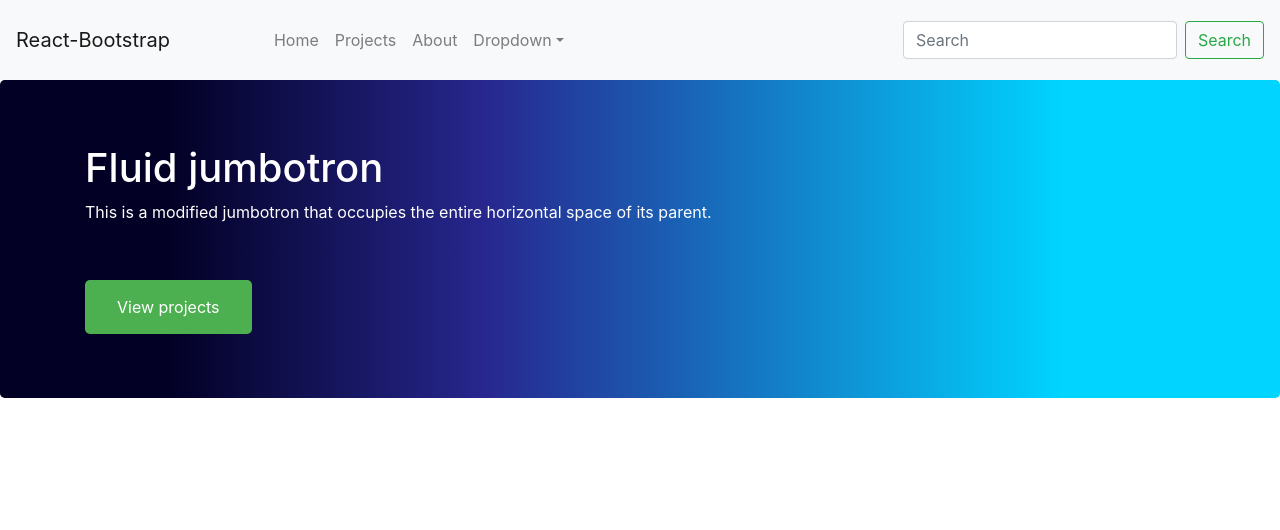
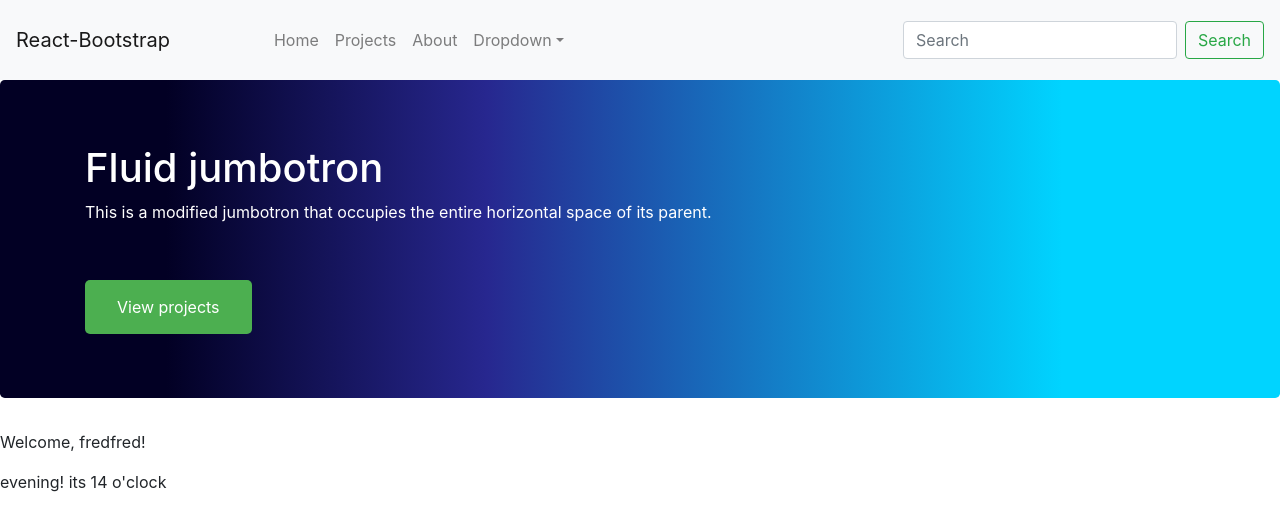
Before and after one commit to Fredrik93/react_tutorial, a React (Create React App) app: page / in a window 1280 px wide. Shown: the top 530 px of the page. Built offline with nearby package versions, Linux system fonts and the light colour scheme.

Commit message:
add excercise to app.js

```diff
--- a/src/App.js
+++ b/src/App.js
@@ -1,4 +1,4 @@
-import React from "react";
+import React, { Fragment } from "react";
 import { BrowserRouter as Router, Route, Switch } from 'react-router-dom'
 import About from './Components/About'
 import Checkbox from "./Components/Checkboxes";
@@ -11,10 +11,12 @@ import Home from './Components/Home'
 import Products from './Components/Products'
 import Cars from './Components/Cars'
 import Projects from './Components/Projects'
+import { propTypes } from "react-bootstrap/esm/Image";
 
 class App extends React.Component {
     render() {
         return (
+            <Fragment>
                 <Router>
                     <div >
                         <Nav />
@@ -40,9 +42,38 @@ class App extends React.Component {
 
                     </div>
                 </Router>
-
+                <Header username="fredfred" />
+                <Greeting />
+            </Fragment>
         )
     }
 }
 
+class Header extends React.Component {
+    render() {
+        return (
+            <header>
+                <p> Welcome, {this.props.username}! </p>
+            </header>)
+    }
+}
+
+class Greeting extends React.Component {
+    render() {
+        const date = new Date()
+        const hours = date.getHours()
+        let timeOfDay = hours
+        if (hours < 12) {
+            timeOfDay = `morning! its ${timeOfDay} o'clock`
+        } else {
+            timeOfDay = `evening! its ${timeOfDay} o'clock`
+        }
+        return (
+            <div>
+                { timeOfDay}
+            </div>)
+
+    }
+}
+
 export default App
```
Lines whose indentation alone changed are shown as unchanged.
